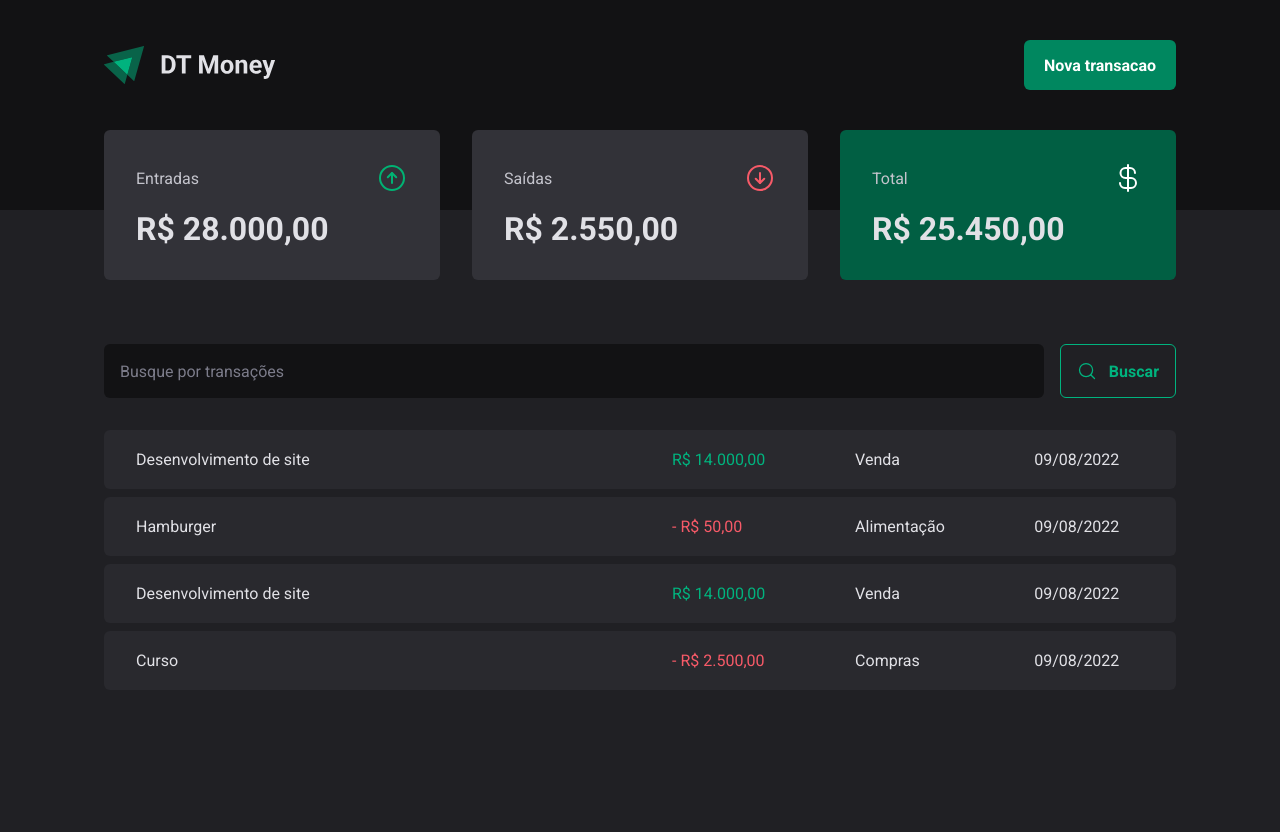
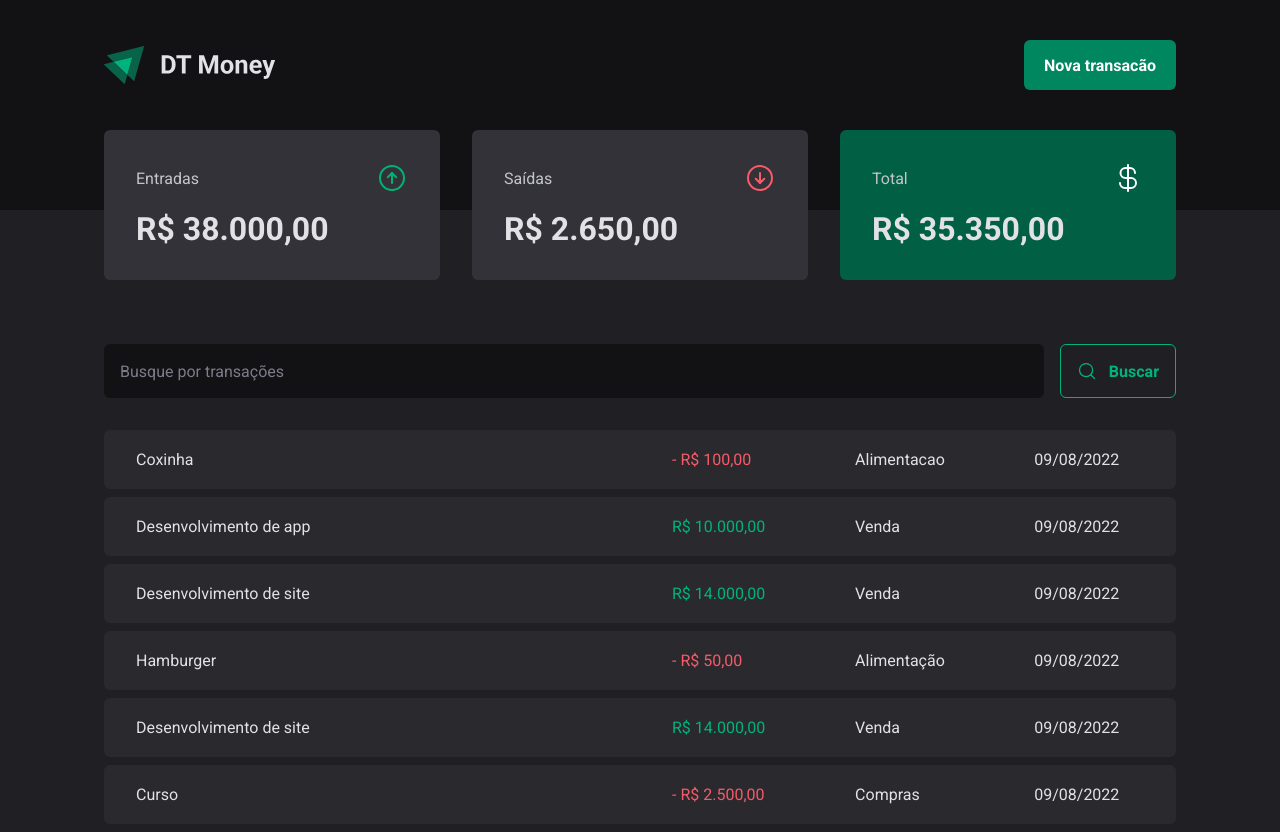
Before and after one commit to pedrocs378/dt-money, a React (Vite) app: page / in a window 1280 px wide. Before the commit the page ends 800 px from the top, so only its background shows below. Built offline with nearby package versions, Linux system fonts and the light colour scheme; data requests are answered from the project's data file.

Commit message:
feat: add transaction create function

```diff
--- a/server.json
+++ b/server.json
@@ -31,6 +31,22 @@
       "category": "Compras",
       "price": 2500,
       "createdAt": "2022-08-09T00:04:58.396Z"
+    },
+    {
+      "category": "Venda",
+      "description": "Desenvolvimento de app",
+      "price": 10000,
+      "type": "income",
+      "createdAt": "2022-08-09T01:43:22.518Z",
+      "id": 5
+    },
+    {
+      "category": "Alimentacao",
+      "description": "Coxinha",
+      "price": 100,
+      "type": "outcome",
+      "createdAt": "2022-08-09T01:52:38.205Z",
+      "id": 6
     }
   ]
 }
--- a/src/components/header/index.tsx
+++ b/src/components/header/index.tsx
@@ -14,7 +14,7 @@ export function Header() {
 
         <Dialog.Root>
           <Dialog.Trigger asChild>
-            <S.NewTransactionButton>Nova transacao</S.NewTransactionButton>
+            <S.NewTransactionButton>Nova transacão</S.NewTransactionButton>
           </Dialog.Trigger>
 
           <NewTransactionModal />
--- a/src/components/new-transaction-modal/index.tsx
+++ b/src/components/new-transaction-modal/index.tsx
@@ -3,6 +3,8 @@ import * as Dialog from '@radix-ui/react-dialog'
 import { ArrowCircleDown, ArrowCircleUp, X } from 'phosphor-react'
 import { zodResolver } from '@hookform/resolvers/zod'
 import * as zod from 'zod'
+
+import { useTransactions } from '../../contexts/transactions-context'
 
 import * as S from './styles'
 
@@ -16,10 +18,13 @@ const newTransactionFormSchema = zod.object({
 type NewTransactionFormInputs = zod.infer<typeof newTransactionFormSchema>
 
 export function NewTransactionModal() {
+  const { createTransaction } = useTransactions()
+
   const {
     register,
     handleSubmit,
     formState: { isSubmitting },
+    reset,
     control
   } = useForm<NewTransactionFormInputs>({
     resolver: zodResolver(newTransactionFormSchema),
@@ -28,8 +33,10 @@ export function NewTransactionModal() {
     }
   })
 
-  function handleCreateNewTransaction(data: NewTransactionFormInputs) {
-    console.log(data)
+  async function handleCreateNewTransaction(data: NewTransactionFormInputs) {
+    await createTransaction(data)
+
+    reset()
   }
 
   return (
--- a/src/contexts/transactions-context.tsx
+++ b/src/contexts/transactions-context.tsx
@@ -11,9 +11,17 @@ type Transaction = {
   createdAt: string
 }
 
+type CreateTransactionData = {
+  description: string
+  price: number
+  category: string
+  type: 'income' | 'outcome'
+}
+
 type TransactionsContextType = {
   transactions: Transaction[]
   fetchTransactions: (query?: string) => Promise<void>
+  createTransaction: (data: CreateTransactionData) => Promise<void>
 }
 
 type TransactionsProviderProps = {
@@ -28,6 +36,8 @@ export function TransactionsProvider({ children }: TransactionsProviderProps) {
   async function fetchTransactions(query?: string) {
     const response = await api.get('/transactions', {
       params: {
+        _sort: 'createdAt',
+        _order: 'desc',
         q: query
       }
     })
@@ -35,12 +45,26 @@ export function TransactionsProvider({ children }: TransactionsProviderProps) {
     setTransactions(response.data)
   }
 
+  async function createTransaction(data: CreateTransactionData) {
+    const { category, description, price, type } = data
+
+    const response = await api.post<Transaction>('/transactions', {
+      category,
+      description,
+      price,
+      type,
+      createdAt: new Date()
+    })
+
+    setTransactions(state => [response.data, ...state])
+  }
+
   useEffect(() => {
     fetchTransactions()
   }, [])
 
   return (
-    <TransactionsContext.Provider value={{ transactions, fetchTransactions }}>
+    <TransactionsContext.Provider value={{ transactions, fetchTransactions, createTransaction }}>
       {children}
     </TransactionsContext.Provider>
   )
```
